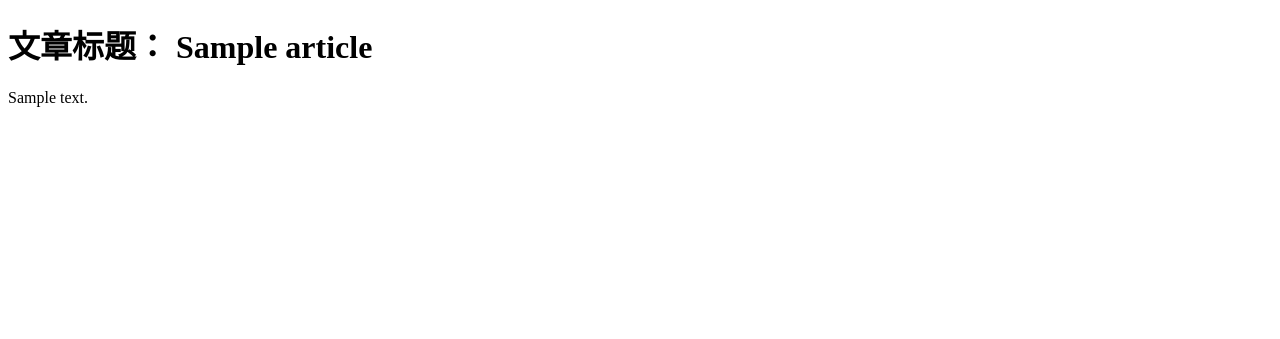
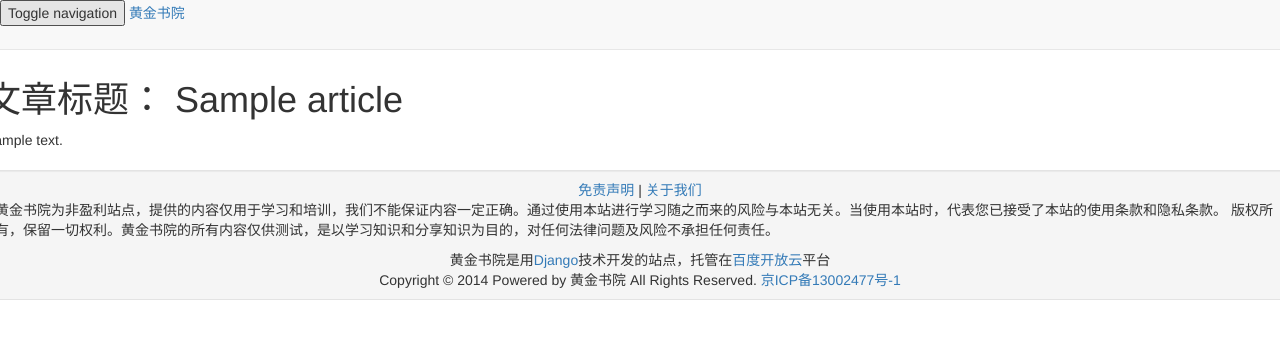
Before and after one commit to diegohwang/minicms, a Django app: a page that uses templates/base.html in a window 1280 px wide. Shown: the top 339 px of the page. Run offline with Django 3.2, Linux system fonts and the light colour scheme; tables that the repository leaves empty hold one stand-in row (values such as "Sample post"); parts of the project's set-up code (start-up, migrations or seed data) failed here and were passed over; some libraries are stand-ins or nearby versions.

Commit message:
首页优化

```diff
--- a/news/admin.py
+++ b/news/admin.py
@@ -4,7 +4,7 @@ from .models import Column, Article
 # Register your models here.
 
 class ColumnAdmin(admin.ModelAdmin):
-    list_display = ('name', 'slug', 'intro',)
+    list_display = ('name', 'slug', 'intro', 'nav_display', 'home_display')
 
 class ArticleAdmin(admin.ModelAdmin):
     list_display = ('title', 'slug', 'author', 'pub_date', 'update_time')
--- a/news/views.py
+++ b/news/views.py
@@ -10,7 +10,9 @@ from django.shortcuts import redirect
 def index(request):
     #return HttpResponse(u'欢迎来黄金书院学习Django')
     columns = Column.objects.all()
-    return render(request, 'index.html', {'columns': columns})
+    return render(request, 'index.html',
+        {'home_display_columns': home_display_columns,
+        'nav_display_columns': nav_display_columns,})
 
 def column_detail(request, column_slug):
     #return HttpResponse('column slug: ' + column_slug)
--- a/templates/base.html
+++ b/templates/base.html
@@ -2,8 +2,24 @@
 <html>
   <head>
     <meta charset="utf-8">
+    <meta http-equiv="X-UA-Compatible" content="IE=edge,Chrome=1">
+    <meta name="viewport" content="width=device-width, initial-scale=1">
     <title>{% block title %}欢迎光临{% endblock title %} - 黄金书院</title>
 
+    <!-- Bootstrap -->
+    <link href="http://apps.bdimg.com/libs/bootstrap/3.3.0/css/bootstrap.min.css" rel="stylesheet">
+
+    <!-- 引入下面两个库让 IE8 支持 HTML5 元素 -->
+    <!-- 警告: Respond.js 通过 file:// 浏览的时候不能正常工作！-->
+    <!--[if lt IE 9]>
+      <script src="http://apps.bdimg.com/libs/html5shiv/3.7/html5shiv.min.js"></script>
+      <script src="http://apps.bdimg.com/libs/respond.js/1.4.2/respond.min.js"></script>
+    <![endif]-->
+    <style type="text/css">
+    body {
+        padding-top: 60px;
+    }
+    </style>
     {% block css %}
 
     {% endblock css %}
@@ -13,10 +29,57 @@
     {% endblock js %}
   </head>
   <body>
-    {% block content %}
-        <h1>黄金时代 新闻网</h1>
-    {% endblock content %}
+    <nav class="navbar navbar-default navbar-fixed-top" role="navigation">
+    <div>
+      <div>
+         <button type="button" data-toggle="collapse" data-target="#bs-example-navbar-collapse-1">
+         <span>Toggle navigation</span>
+         <span></span>
+         <span></span>
+         <span></span>
+         </button>
+         <span><a href="/">黄金书院</a></span>
+      </div>
 
+      <div class="collapse navbar-collapse" id="bs-example-navbar-collapse-1">
+        <ul class="nav navbar-nav">
+          {% for column in nav_display_columns %}
+              <li><a href="{{ column.get_absolute_url }}">{{ column.name }}</a></li>
+          {% endfor %}
+        </ul>
+    </div>
+    </nav>
+
+    <div class="row clearfix">
+        <div>
+            {% block content %}
+                <h1>自强 新闻网</h1>
+            {% endblock content %}
+        </div>
+    </div>
+
+    <div class="row clearfix" style="padding-top: 20px;">
+      <div>
+       <div class="well well-sm">
+        <div style="text-align:center;">
+         <a href="/aboutus/disclaimer.html">免责声明</a> |
+         <a href="/aboutus/index.html">关于我们</a>
+        </div>
+        <div>
+         黄金书院为非盈利站点，提供的内容仅用于学习和培训，我们不能保证内容一定正确。通过使用本站进行学习随之而来的风险与本站无关。当使用本站时，代表您已接受了本站的使用条款和隐私条款。 版权所有，保留一切权利。黄金书院的所有内容仅供测试，是以学习知识和分享知识为目的，对任何法律问题及风险不承担任何责任。
+        </div>
+        <div style="padding-top:10px; text-align: center">
+          黄金书院是用<a href="https://www.djangoproject.com/" target="_blank" rel="nofollow">Django</a>技术开发的站点，托管在<a href="http://bce.baidu.com/" target="_blank" rel="nofollow">百度开放云</a>平台<br>
+
+          Copyright &copy; 2014 Powered by 黄金书院 All Rights Reserved.
+         <a href="http://www.miitbeian.gov.cn/" rel="nofollow" target="_blank">京ICP备13002477号-1</a>
+        </div>
+       </div>
+      </div>
+    </div>
+
+    <script src="http://apps.bdimg.com/libs/jquery/1.11.1/jquery.min.js"></script>
+    <script src="http://apps.bdimg.com/libs/bootstrap/3.3.0/js/bootstrap.min.js"></script>
     {% include "baidutongji.html" %}
   </body>
 </html>
--- a/templates/index.html
+++ b/templates/index.html
@@ -5,7 +5,7 @@
 
 {% block content %}
 <ul>
-    {% for column in  columns %}
+    {% for column in  home_display_columns %}
         <li>
             <a href="{{ column.get_absolute_url }}"> {{ column.name }} </a>
         </li>
```
